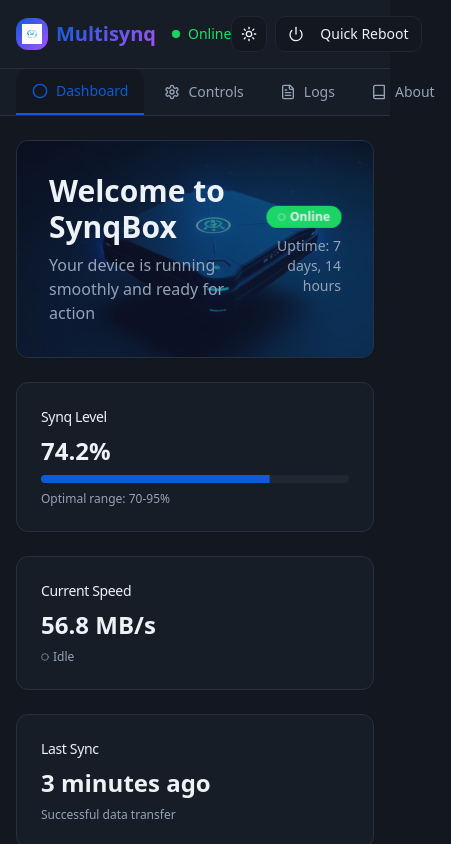
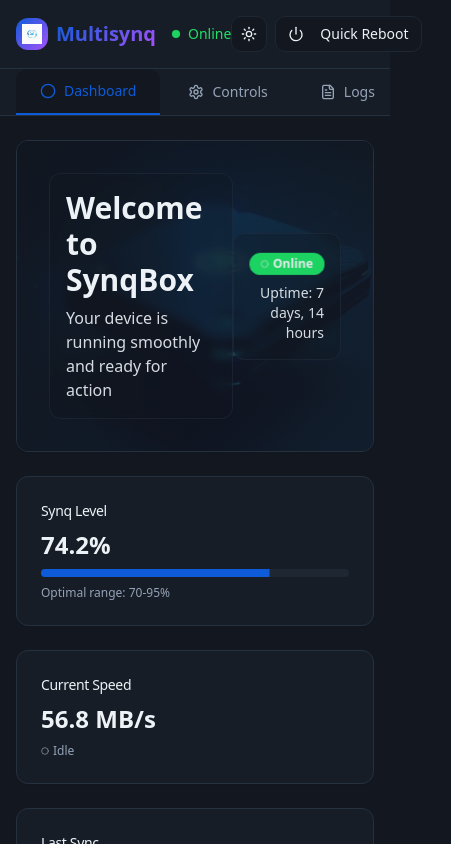
Before and after one commit to joexyjay/synqbox-command-center-alpha, a React (Vite) app: page / in a window 390 px wide. Shown: the top 844 px of the page, 451 px wide, since content can reach past the window. Built offline with nearby package versions, Linux system fonts and the light colour scheme.

Commit message:
Fix: Improve mobile navigation, logo, and hero visibility
Implement the plan to fix mobile navigation, replace the logo, and improve hero text and image visibility.

```diff
--- a/src/components/Layout.tsx
+++ b/src/components/Layout.tsx
@@ -54,13 +54,14 @@ const Layout = () => {
       {/* Navigation */}
       <nav className="border-b border-border bg-card">
         <div className="container mx-auto px-4">
-          <div className="flex space-x-1 overflow-x-auto scrollbar-hide pb-0 min-w-max sm:overflow-visible sm:min-w-0">
+          <div className="flex overflow-x-auto scrollbar-hide -mx-4 px-4 sm:overflow-visible sm:mx-0 sm:px-0">
+            <div className="flex space-x-1 min-w-max">
               {navItems.map((item) => (
                 <NavLink
                   key={item.path}
                   to={item.path}
                   className={({ isActive }) =>
-                  `flex items-center space-x-2 px-4 py-3 text-sm font-medium transition-colors rounded-t-lg whitespace-nowrap ${
+                    `flex items-center space-x-2 px-6 py-3 text-sm font-medium transition-colors rounded-t-lg whitespace-nowrap min-w-max ${
                       isActive
                         ? 'bg-background text-primary border-b-2 border-primary'
                         : 'text-muted-foreground hover:text-foreground hover:bg-muted'
@@ -71,6 +72,7 @@ const Layout = () => {
                   <span>{item.label}</span>
                 </NavLink>
               ))}
+            </div>
           </div>
         </div>
       </nav>
--- a/src/pages/Dashboard.tsx
+++ b/src/pages/Dashboard.tsx
@@ -18,16 +18,17 @@ const Dashboard = () => {
       {/* Hero Section */}
       <Card className="relative overflow-hidden">
         <div
-          className="absolute inset-0 bg-cover bg-center opacity-50"
+          className="absolute inset-0 bg-cover bg-center opacity-60"
           style={{ backgroundImage: `url(${synqBoxHero})` }}
         />
+        <div className="absolute inset-0 bg-gradient-to-r from-background/80 via-background/60 to-background/80" />
         <CardContent className="relative p-8">
           <div className="flex items-center justify-between">
-            <div>
-              <h2 className="text-3xl font-bold mb-2">Welcome to SynqBox</h2>
-              <p className="text-muted-foreground">Your device is running smoothly and ready for action</p>
+            <div className="backdrop-blur-sm bg-background/30 p-4 rounded-lg border border-border/50">
+              <h2 className="text-3xl font-bold mb-2 text-foreground">Welcome to SynqBox</h2>
+              <p className="text-foreground/90 font-medium">Your device is running smoothly and ready for action</p>
             </div>
-            <div className="text-right">
+            <div className="text-right backdrop-blur-sm bg-background/30 p-4 rounded-lg border border-border/50">
               <Badge
                 variant={data.isOnline ? "default" : "destructive"}
                 className={`transition-all duration-500 ${data.isOnline ? "bg-success text-success-foreground animate-pulse-glow" : ""}`}
@@ -37,7 +38,7 @@ const Dashboard = () => {
                   <span>{data.isOnline ? 'Online' : 'Offline'}</span>
                 </div>
               </Badge>
-              <p className="text-sm text-muted-foreground mt-2">Uptime: {data.uptime}</p>
+              <p className="text-sm text-foreground/90 font-medium mt-2">Uptime: {data.uptime}</p>
             </div>
           </div>
         </CardContent>
```
Lines whose indentation alone changed are shown as unchanged.
